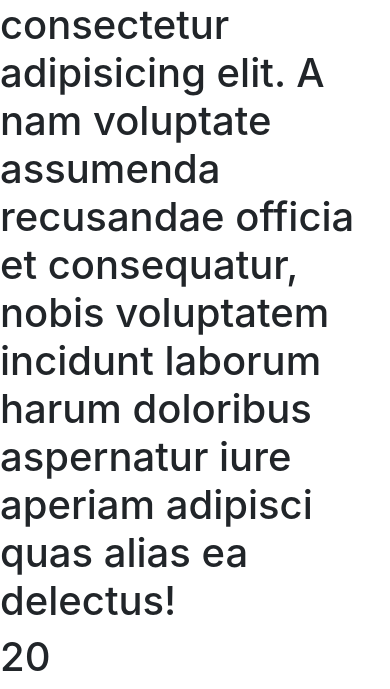
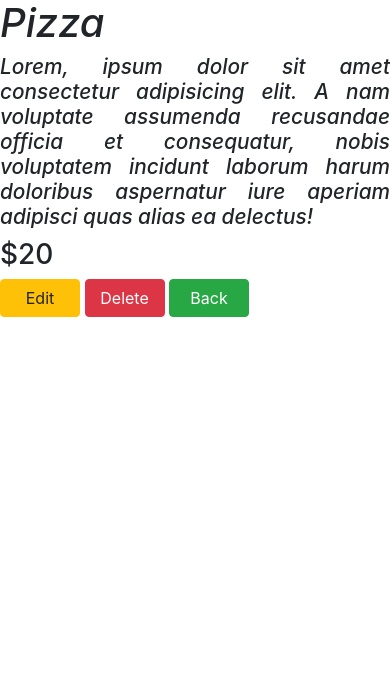
Before and after one commit to AlexFerns16/DJANGO_35_AMF, a Django app: template mysite/food/templates/food/detail.html in a window 390 px wide. Shown: the part 313-1002 px from the top of the page. After the commit the page ends 630 px from the top, so only its background shows below. Run offline with Django 4.2, Linux system fonts and the light colour scheme; the template is opened without the code that fills it: values that come from a table or form of the project are taken from there, others are empty; data comes from the database, SQL or seed files in the repository; parts of the project's set-up code (start-up, migrations or seed data) failed here and were passed over.

Commit message:
commit:32

```diff
--- a/mysite/food/templates/food/detail.html
+++ b/mysite/food/templates/food/detail.html
@@ -2,8 +2,65 @@
 
 {% block body %}
 
-<h1>{{ item.item_name }}</h1>
-<h1>{{ item.item_desc }}</h1>
-<h1>{{ item.item_price }}</h1>
+<div class="row">
+    <div class="col-md-2 offset-md-1">
+        <img
+            height="150px"
+            width="250px"
+            class="card"
+            src="{{ item.item_image }}"
+        >
+    </div>
+
+    <div class="col-md-4 offset-md-1">
+        <h1
+            style="
+                font-style: italic;
+            "
+        >
+            {{ item.item_name }}
+        </h1>
+
+        <h2
+            style="
+                font-style: italic;
+                font-size: 1.3rem;
+                text-align: justify;
+            "
+        >
+            {{ item.item_desc }}
+        </h2>
+
+        <h3>
+            ${{ item.item_price }}
+        </h3>
+    </div>
+
+    <div class="col-md-3 offset-md-1">
+        <a
+            href="#"
+            style="width:80px"
+            class="btn btn-warning"
+        >
+            Edit
+        </a>
+
+        <a
+            href="#"
+            style="width:80px"
+            class="btn btn-danger"
+        >
+            Delete
+        </a>
+
+        <a
+            href="#"
+            style="width:80px"
+            class="btn btn-success"
+        >
+            Back
+        </a>
+    </div>
+</div>
 
 {% endblock %}
```
